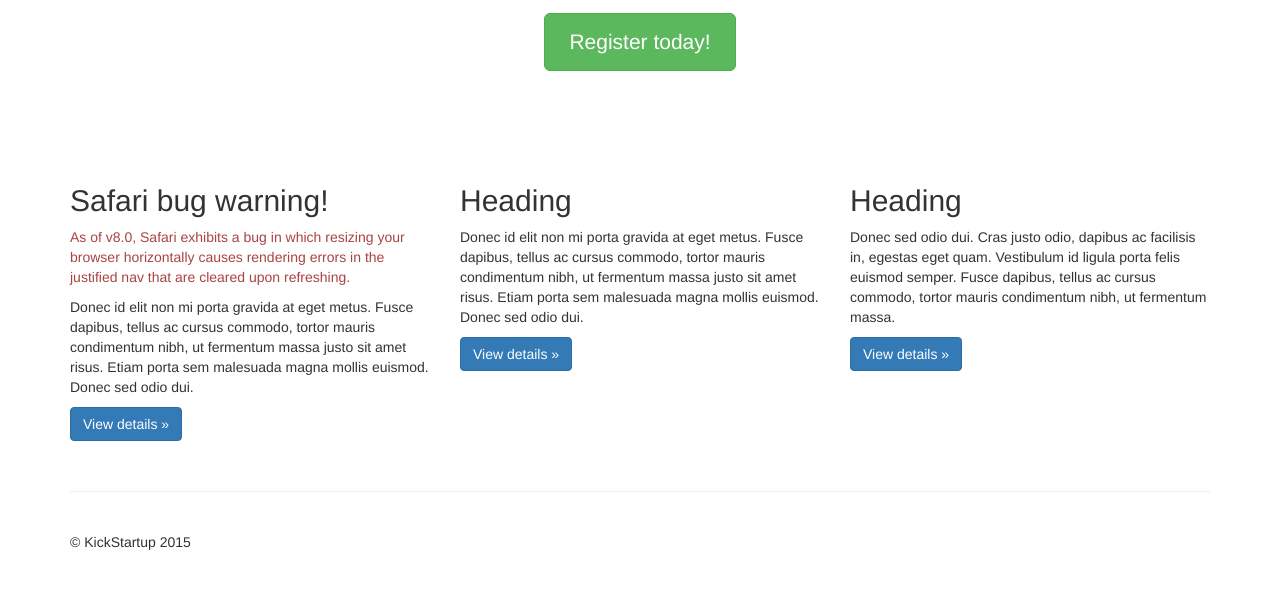
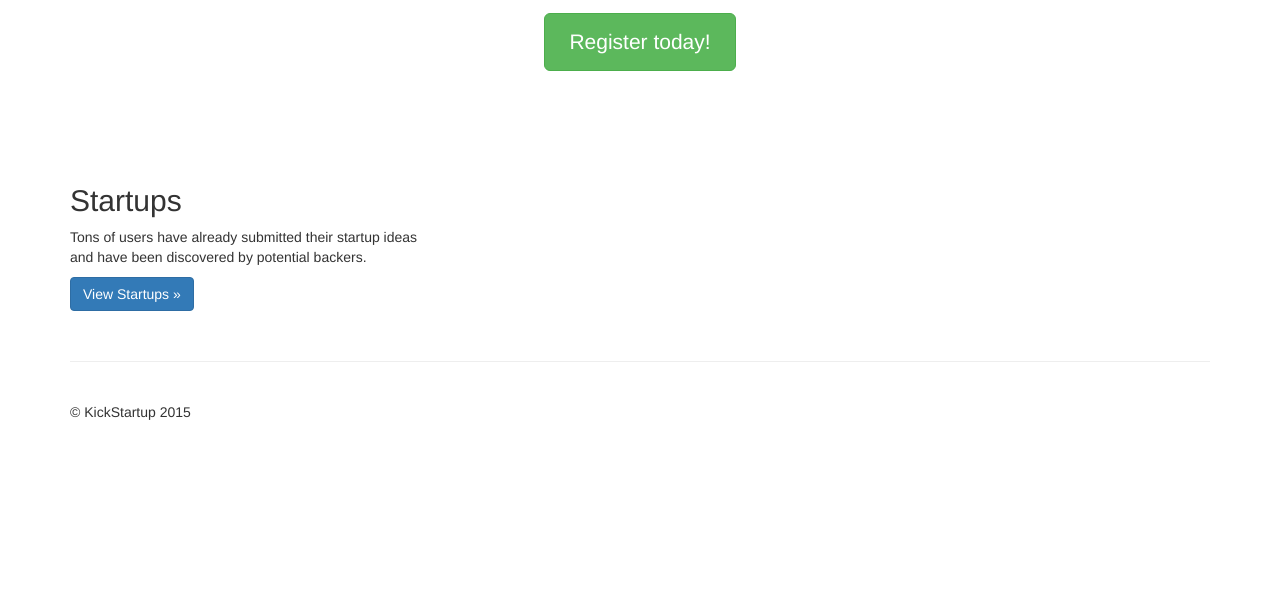
Before and after one commit to johnmcollier/csc309project, a Django app: page /kickstartup/ in a window 1280 px wide. Shown: the part 307-909 px from the top of the page. After the commit the page ends 727 px from the top, so only its background shows below. Run offline with Django 3.2, Linux system fonts and the light colour scheme; some libraries are stand-ins or nearby versions.

Commit message:
no message

```diff
--- a/kickstartupproject/templates/kickstartup/index.html
+++ b/kickstartupproject/templates/kickstartup/index.html
@@ -11,7 +11,7 @@
     <meta name="author" content="">
     <link rel="icon" href="../../favicon.ico">
 
-    <title>Justified Nav Template for Bootstrap</title>
+    <title>Welcome to KickStartup!</title>
 
     <!-- Bootstrap core CSS -->
     <link href="https://maxcdn.bootstrapcdn.com/bootstrap/3.3.4/css/bootstrap.min.css" rel="stylesheet">
@@ -36,10 +36,10 @@
         <h3 class="text-muted">KickStartup</h3>
         <nav>
           <ul class="nav nav-justified">
-            <li class="active"><a href="#">Home</a></li>
-            <li><a href="#">Startups</a></li>
-            <li><a href="#">About</a></li>
-            <li><a href="#">Log in</a></li>
+            <li class="active"><a href="/kickstartup/">Home</a></li>
+            <li><a href="/kickstartup/startups/">Startups</a></li>
+            <li><a href="/kickstartup/about/">About</a></li>
+            <li><a href="/kickstartup/login/">Log in</a></li>
           </ul>
         </nav>
       </div>
@@ -48,26 +48,15 @@
       <div class="jumbotron">
         <h1>Welcome to KickStartup!</h1>
         <p class="lead">We're a service that helps budding entrepreneurs get their startups discovered.</p>
-        <p><a class="btn btn-lg btn-success" href="#" role="button">Register today!</a></p>
+        <p><a class="btn btn-lg btn-success" href="/kickstartup/register/" role="button">Register today!</a></p>
       </div>
 
       <!-- Example row of columns -->
       <div class="row">
         <div class="col-lg-4">
-          <h2>Safari bug warning!</h2>
-          <p class="text-danger">As of v8.0, Safari exhibits a bug in which resizing your browser horizontally causes rendering errors in the justified nav that are cleared upon refreshing.</p>
-          <p>Donec id elit non mi porta gravida at eget metus. Fusce dapibus, tellus ac cursus commodo, tortor mauris condimentum nibh, ut fermentum massa justo sit amet risus. Etiam porta sem malesuada magna mollis euismod. Donec sed odio dui. </p>
-          <p><a class="btn btn-primary" href="#" role="button">View details &raquo;</a></p>
-        </div>
-        <div class="col-lg-4">
-          <h2>Heading</h2>
-          <p>Donec id elit non mi porta gravida at eget metus. Fusce dapibus, tellus ac cursus commodo, tortor mauris condimentum nibh, ut fermentum massa justo sit amet risus. Etiam porta sem malesuada magna mollis euismod. Donec sed odio dui. </p>
-          <p><a class="btn btn-primary" href="#" role="button">View details &raquo;</a></p>
-       </div>
-        <div class="col-lg-4">
-          <h2>Heading</h2>
-          <p>Donec sed odio dui. Cras justo odio, dapibus ac facilisis in, egestas eget quam. Vestibulum id ligula porta felis euismod semper. Fusce dapibus, tellus ac cursus commodo, tortor mauris condimentum nibh, ut fermentum massa.</p>
-          <p><a class="btn btn-primary" href="#" role="button">View details &raquo;</a></p>
+          <h2>Startups</h2>
+          <p>Tons of users have already submitted their startup ideas and have been discovered by potential backers. </p>
+          <p><a class="btn btn-primary" href="#" role="button">View Startups &raquo;</a></p>
         </div>
       </div>
 
```
